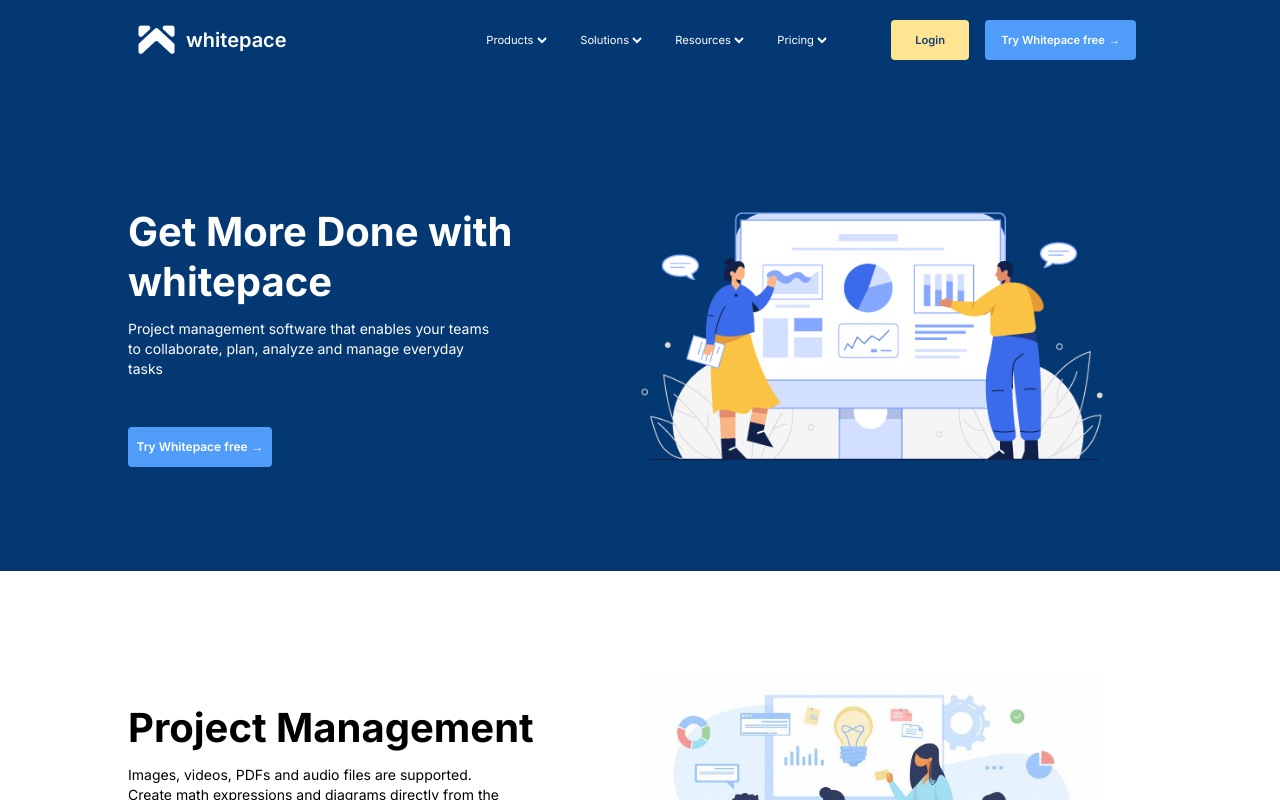
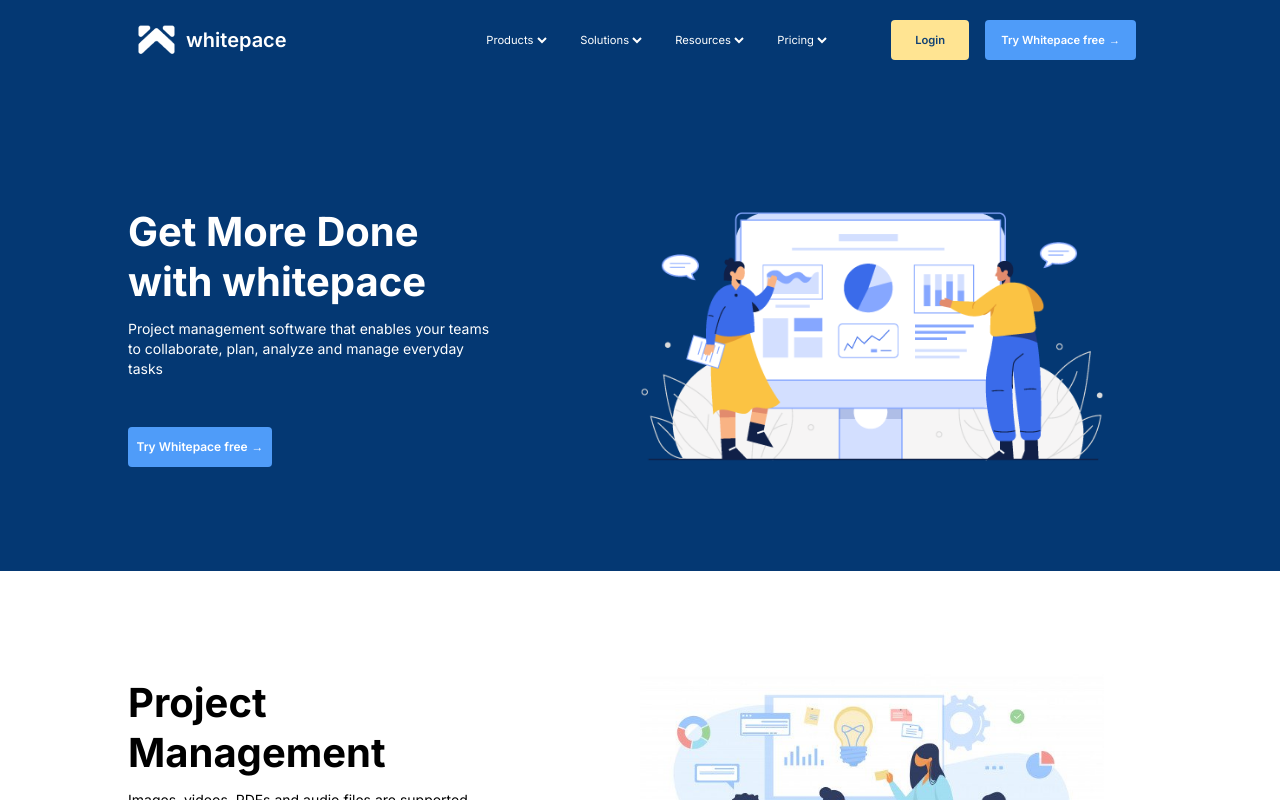
Before and after one commit to samomonijo/whitepace, a React (Vite) app: page / in a window 1280 px wide. Shown: the top 800 px of the page. Built offline with nearby package versions, Linux system fonts and the light colour scheme.

Commit message:
Improve file structure for constants data.

```diff
--- a/src/Pricing.tsx
+++ b/src/Pricing.tsx
@@ -1,5 +1,5 @@
 import { CheckCircle2 } from "lucide-react";
-import { plans } from "../public/data";
+import plans from "./constants/plans";
 import TryBtn from "./components/TryBtn";
 
 const Pricing = () => {
--- a/src/components/ContentImgSection.tsx
+++ b/src/components/ContentImgSection.tsx
@@ -27,7 +27,7 @@
 
         {/* Text Content */}
         <div className="flex-1 space-y-6 max-[769px]:text-center">
-          <h1 className="text-4xl sm:text-[40px] font-bold leading-tight mb-3">
+          <h1 className="text-4xl sm:text-[40px] font-bold leading-tight mb-3 max-w-80">
             {header}
           </h1>
 
--- a/src/components/DropdownGroup.tsx
+++ b/src/components/DropdownGroup.tsx
@@ -1,9 +1,9 @@
-import { dropdowns } from "../../public/data";
+import dropdowns from "../constants/dropdowns";
 
 const DropdownGroup = () => {
   return (
     <>
-      {dropdowns.map((label) => (
+      {dropdowns.map(label => (
         <select
           key={label}
           className="rounded cursor-pointer border border-transparent hover:border hover:border-white transition"
--- /dev/null
+++ b/src/constants/dropdowns.ts
@@ -0,0 +1,3 @@
+const dropdowns = ["Products", "Solutions", "Resources", "Pricing"];
+
+export default dropdowns;
--- a/public/data.tsx
+++ b/src/constants/plans.ts
@@ -1,6 +1,4 @@
-export const dropdowns = ["Products", "Solutions", "Resources", "Pricing"];
-
-export const plans = [
+const plans = [
   {
     name: "Free",
     price: "$0",
@@ -41,3 +39,5 @@
     ],
   },
 ];
+
+export default plans;
```
Also changed, not shown: index.html (+2 -5 lines).
